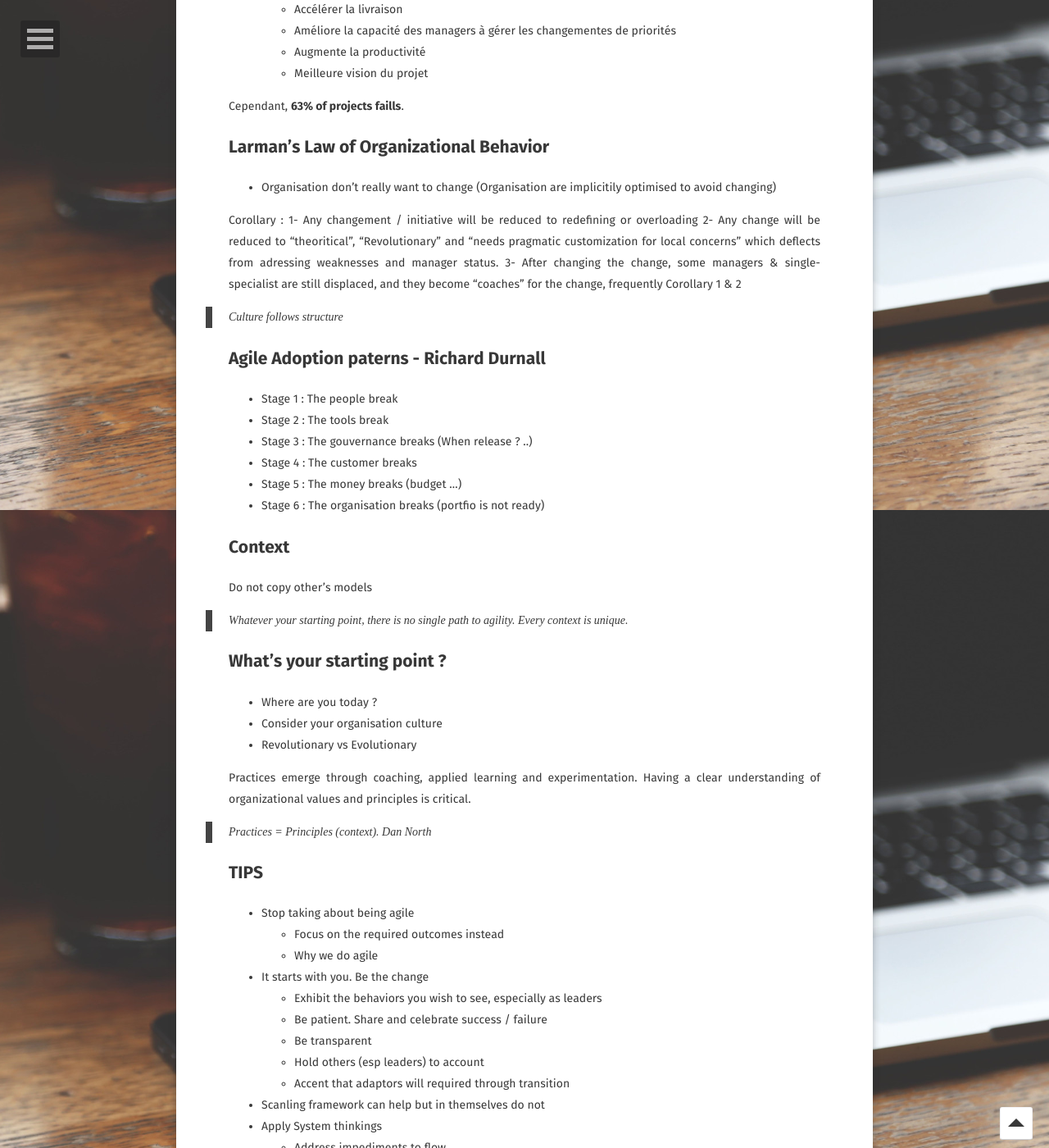
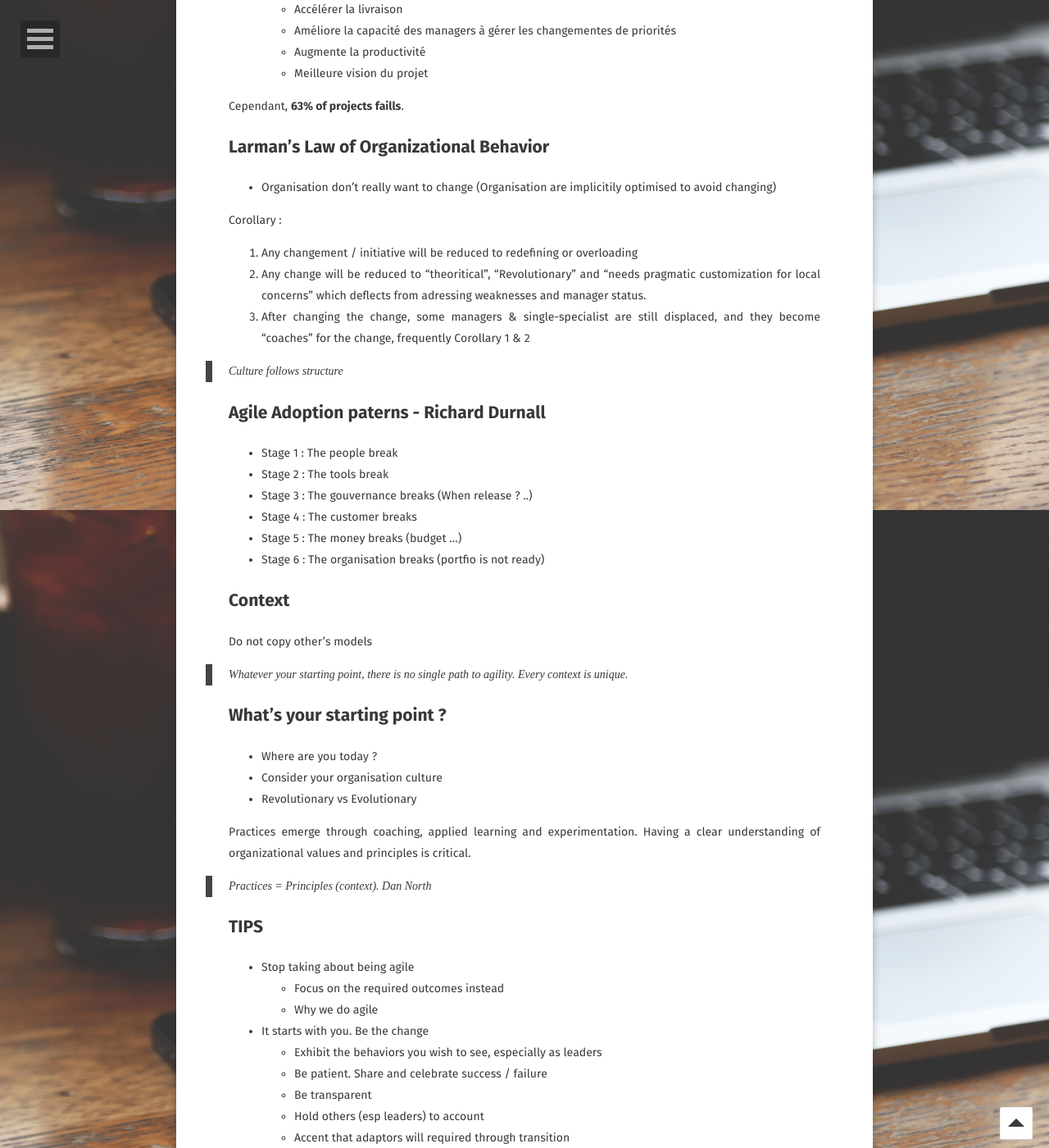
Before and after one commit to Ahdak/blog, a Jekyll site: the page built from _posts/2018-10-16-agilite-a-lechelle.md, in a window 1280 px wide and 1400 px high, scrolled down 6578 px. Shown: the whole window at 82% size. Built offline with Jekyll 4.4.1, drawn with Linux system fonts in a browser that asks for light colours; some web fonts are replaced; some of the changed text lies outside the part shown.

Commit message:
Fix : typos

```diff
--- a/_posts/2018-10-16-agilite-a-lechelle.md
+++ b/_posts/2018-10-16-agilite-a-lechelle.md
@@ -209,9 +209,9 @@
 * Organisation don’t really want to change (Organisation are implicitily optimised to avoid changing)
 
 Corollary :
-1- Any changement / initiative will be reduced to redefining or overloading
-2- Any change will be reduced to "theoritical", "Revolutionary" and "needs pragmatic customization for local concerns" which deflects from adressing weaknesses and manager status.
-3- After changing the change, some managers & single-specialist are still displaced, and they become "coaches" for the change, frequently Corollary 1 & 2
+1. Any changement / initiative will be reduced to redefining or overloading
+2. Any change will be reduced to "theoritical", "Revolutionary" and "needs pragmatic customization for local concerns" which deflects from adressing weaknesses and manager status.
+3. After changing the change, some managers & single-specialist are still displaced, and they become "coaches" for the change, frequently Corollary 1 & 2
 
 > Culture follows structure
 
@@ -248,12 +248,12 @@
   * Be transparent
   * Hold others (esp leaders) to account
   * Accent that adaptors will required through transition
-* Scanling framework can help but in themselves do not
+* Scaling framework can help but in themselves do not
 * Apply System thinkings
   * Address impediments to flow
   * Visualise work - make the invisible visible
   * Limit Work in progress
-* Invest high qualioty Coaches
+* Invest high quality Coaches
 * Don't skip technical excellence
 * High performance, corss-functional team
 * Be aware of consultants presenting Top tips
```
